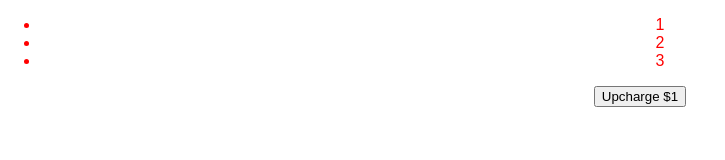
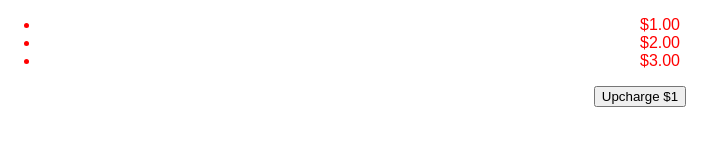
Before and after one commit to kennyinthirathclq/how-do-react-good, a React (Create React App) app: page / in a window 1280 px wide. Shown: the top 160 px of the page, without its empty margins (0-725 px from the left). Built offline with nearby package versions, Linux system fonts and the light colour scheme.

Commit message:
Different examples of templating and manipulating output

```diff
--- a/src/components/ui/List/List.js
+++ b/src/components/ui/List/List.js
@@ -22,9 +22,9 @@ export default class List extends Component {
     return (
       <div>
         <ul className='List'>
-          {this.state.prices.map((val, ind) => <li>{val}</li>)}
+          {this.state.prices.map((val, ind) => <li>${`${val.toFixed(2)}`}</li>)}
         </ul>
-        <button onClick={this.upcharge}>Upcharge $1</button>
+        <button onClick={this.upcharge}>Upcharge $1 {this.props.test}</button>
       </div>
     );
   }
```
Also changed, not shown: 1 other file (tests, documents, lock files or other folders).
